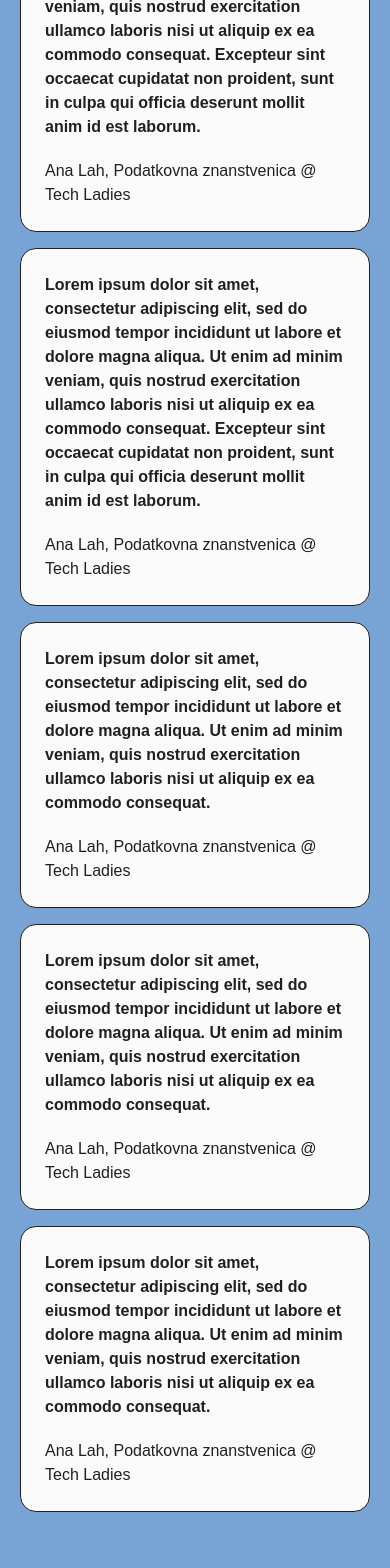
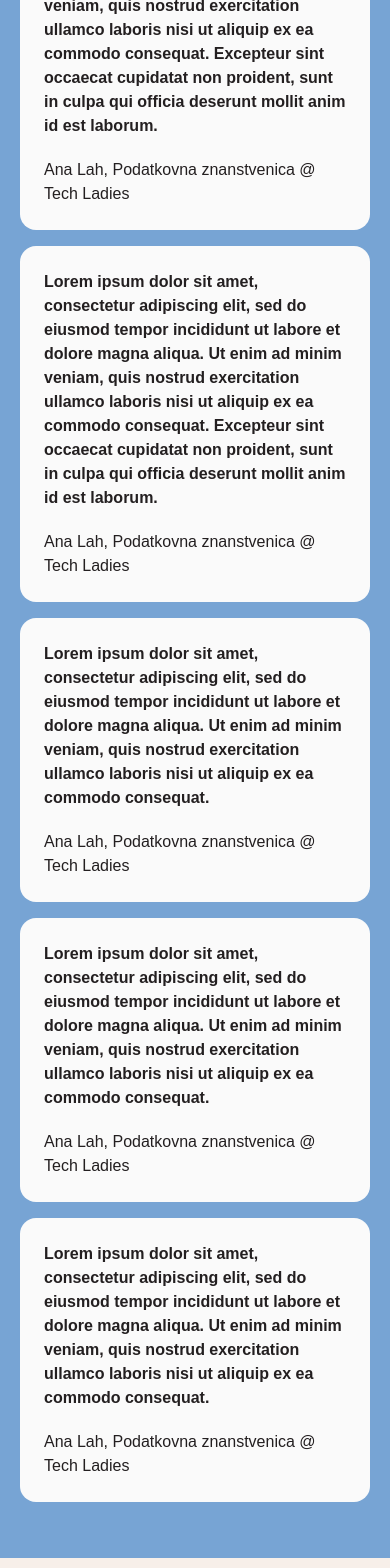
Before and after one commit to klub-ada/website, a Next.js app: page / in a window 390 px wide. Shown: the part 4608-6176 px from the top of the page. Built offline with nearby package versions, Linux system fonts and the light colour scheme; a web font is replaced by a local one.

Commit message:
Made the contntent inside the card responsive

```diff
--- a/app/page.tsx
+++ b/app/page.tsx
@@ -115,9 +115,9 @@ export default function Page() {
         </div>
         <div className="flex flex-col gap-4">
           <div className="flex flex-col gap-4 md:flex-row">
-            <div className="flex grow md:basis-3/5">
-              <Card bgColor="bg-white">
-                <div className="flex flex-col gap-5 md:gap-10">
+            <div className="flex md:basis-3/5">
+              <Card bgColor="bg-white" hasBorder={false}>
+                <div className="flex flex-col h-full justify-between gap-5 md:gap-10">
                   <Paragraph size="lg" weight="semiBold">{"Lorem ipsum dolor sit amet, consectetur adipiscing elit, sed do eiusmod tempor incididunt ut labore et dolore magna aliqua. Ut enim ad minim veniam, quis nostrud exercitation ullamco laboris nisi ut aliquip ex ea commodo consequat. Excepteur sint occaecat cupidatat non proident, sunt in culpa qui officia deserunt mollit anim id est laborum."
                     }
                   </Paragraph>
@@ -126,8 +126,8 @@ export default function Page() {
               </Card>
             </div>
             <div className="md:basis-2/5">
-              <Card bgColor="bg-white">
-                <div className="flex flex-col gap-5 md:gap-10">
+              <Card bgColor="bg-white" hasBorder={false}>
+                <div className="flex flex-col h-full justify-between gap-5 md:gap-10">
                 <Paragraph size="lg" weight="semiBold">{"Lorem ipsum dolor sit amet, consectetur adipiscing elit, sed do eiusmod tempor incididunt ut labore et dolore magna aliqua. Ut enim ad minim veniam, quis nostrud exercitation ullamco laboris nisi ut aliquip ex ea commodo consequat. Excepteur sint occaecat cupidatat non proident, sunt in culpa qui officia deserunt mollit anim id est laborum."
                   }
                 </Paragraph>
@@ -139,8 +139,8 @@ export default function Page() {
 
           <div className="flex flex-col gap-4 md:flex-row h-full justify-between">
             <div className="flex grow md:basis-1/3 h-full justify-between">
-              <Card bgColor="bg-white">
-                <div className="flex flex-col gap-5 md:gap-10">
+              <Card bgColor="bg-white" hasBorder={false}>
+                <div className="flex flex-col h-full justify-between gap-5 md:gap-10">
                   <Paragraph size="lg" weight="semiBold">{"Lorem ipsum dolor sit amet, consectetur adipiscing elit, sed do eiusmod tempor incididunt ut labore et dolore magna aliqua. Ut enim ad minim veniam, quis nostrud exercitation ullamco laboris nisi ut aliquip ex ea commodo consequat."
                     }
                   </Paragraph>
@@ -149,8 +149,8 @@ export default function Page() {
               </Card>
             </div>
             <div className="md:basis-1/3">
-              <Card bgColor="bg-white">
-                <div className="flex flex-col gap-5 md:gap-10">
+              <Card bgColor="bg-white" hasBorder={false}>
+                <div className="flex flex-col h-full justify-between gap-5 md:gap-10">
                 <Paragraph size="lg" weight="semiBold">{"Lorem ipsum dolor sit amet, consectetur adipiscing elit, sed do eiusmod tempor incididunt ut labore et dolore magna aliqua. Ut enim ad minim veniam, quis nostrud exercitation ullamco laboris nisi ut aliquip ex ea commodo consequat."
                   }
                 </Paragraph>
@@ -159,8 +159,8 @@ export default function Page() {
               </Card>
             </div>
             <div className="md:basis-1/3">
-              <Card bgColor="bg-white">
-                <div className="flex flex-col gap-5 md:gap-10">
+              <Card bgColor="bg-white" hasBorder={false}>
+                <div className="flex flex-col h-full justify-between gap-5 md:gap-10">
                 <Paragraph size="lg" weight="semiBold">{"Lorem ipsum dolor sit amet, consectetur adipiscing elit, sed do eiusmod tempor incididunt ut labore et dolore magna aliqua. Ut enim ad minim veniam, quis nostrud exercitation ullamco laboris nisi ut aliquip ex ea commodo consequat."
                   }
                 </Paragraph>
```
